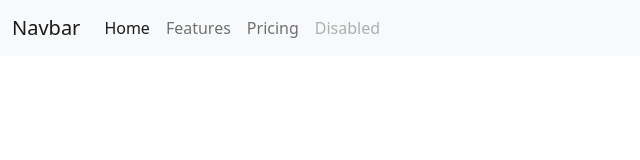
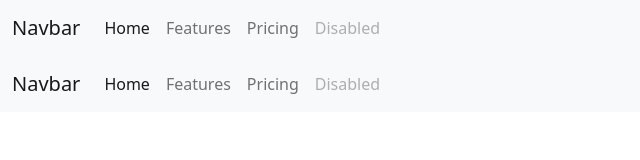
Before and after one commit to AmmarHussainn/navbars, a plain HTML site: page index.html in a window 1280 px wide. Shown: the whole page, without its empty margins (0-640 px from the left). Drawn offline with nearby package versions, Linux system fonts and the light colour scheme.

Commit message:
nav bar 2

```diff
--- a/index.html
+++ b/index.html
@@ -33,6 +33,25 @@
           </div>
         </div>
       </nav>
+
+
+      <!-- navbar2 -->
+      <nav class="navbar navbar-expand-lg bg-light">
+        <div class="container-fluid">
+          <a class="navbar-brand" href="#">Navbar</a>
+          <button class="navbar-toggler" type="button" data-bs-toggle="collapse" data-bs-target="#navbarNavAltMarkup" aria-controls="navbarNavAltMarkup" aria-expanded="false" aria-label="Toggle navigation">
+            <span class="navbar-toggler-icon"></span>
+          </button>
+          <div class="collapse navbar-collapse" id="navbarNavAltMarkup">
+            <div class="navbar-nav">
+              <a class="nav-link active" aria-current="page" href="#">Home</a>
+              <a class="nav-link" href="#">Features</a>
+              <a class="nav-link" href="#">Pricing</a>
+              <a class="nav-link disabled">Disabled</a>
+            </div>
+          </div>
+        </div>
+      </nav>
     <script src="https://cdn.jsdelivr.net/npm/bootstrap@5.2.2/dist/js/bootstrap.bundle.min.js"></script>
 </body>
 </html>
```
